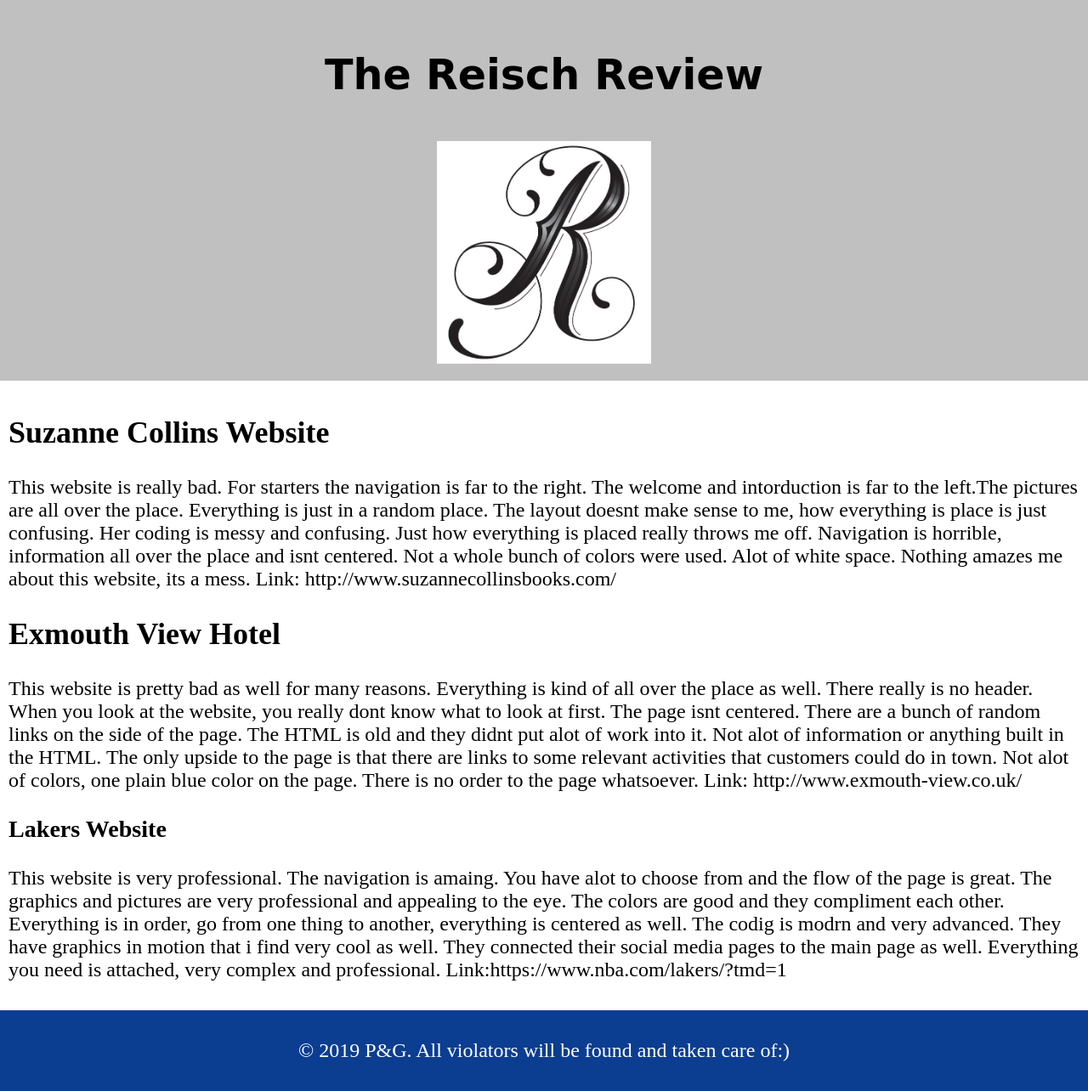
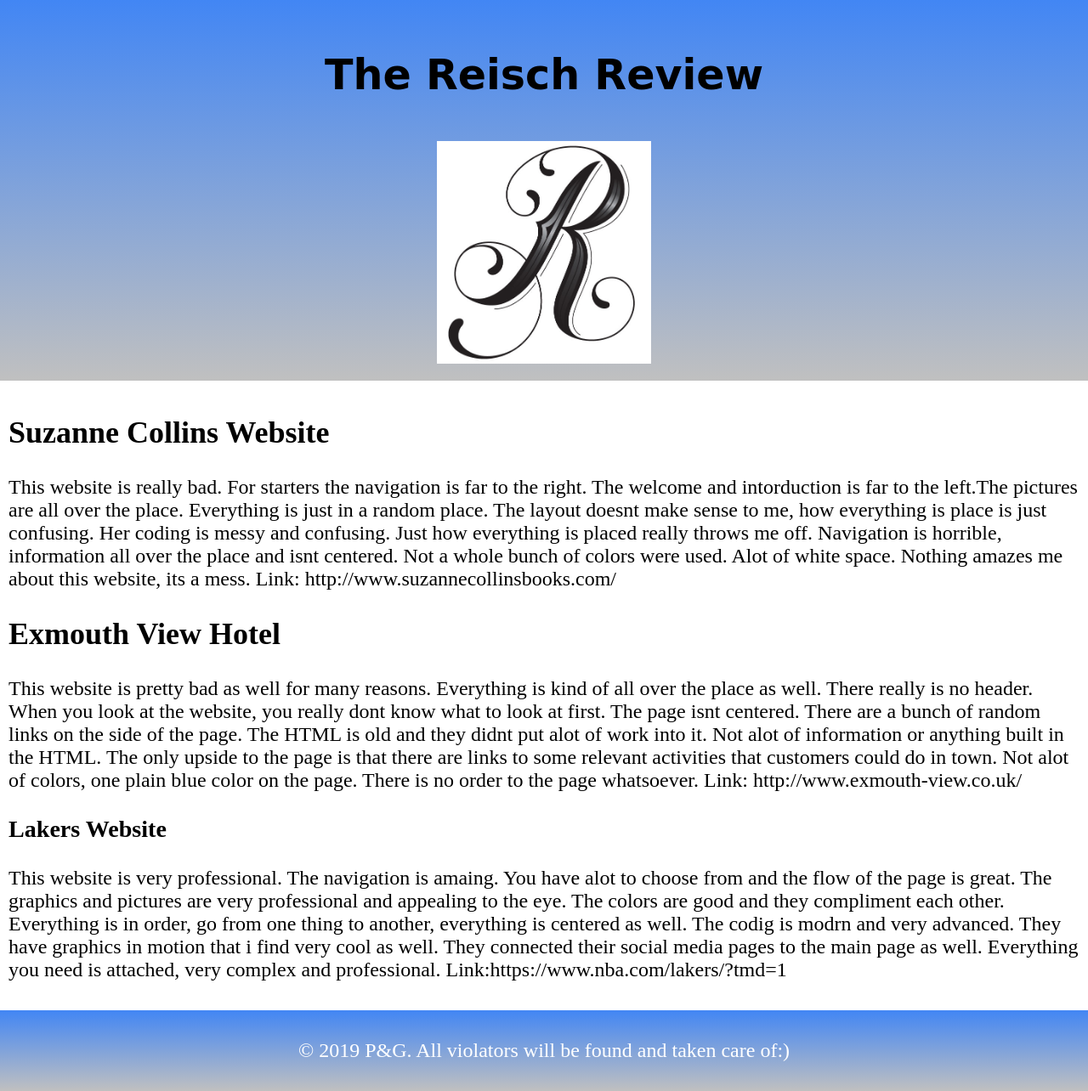
Before and after one commit to areisch77/areisch77.github.io, a plain HTML site: page review.html in a window 1280 px wide. Shown: the whole page at 85% size. Drawn offline with Linux system fonts and the light colour scheme.

Commit message:
Add files via upload

```diff
--- a/review.css
+++ b/review.css
@@ -22,6 +22,7 @@
 	padding: 10px;
 	text-align: center;
 `   background-color: #4286f4;
+	background-image: linear-gradient(#4286f4, silver);
 
 }
 
@@ -70,6 +71,7 @@
 
 footer {
 	background-color: #0b3d91;
+    background-image: linear-gradient(#4286f4, silver);
 	color: white;
 	padding: 10px;
 	text-align: center;
```
